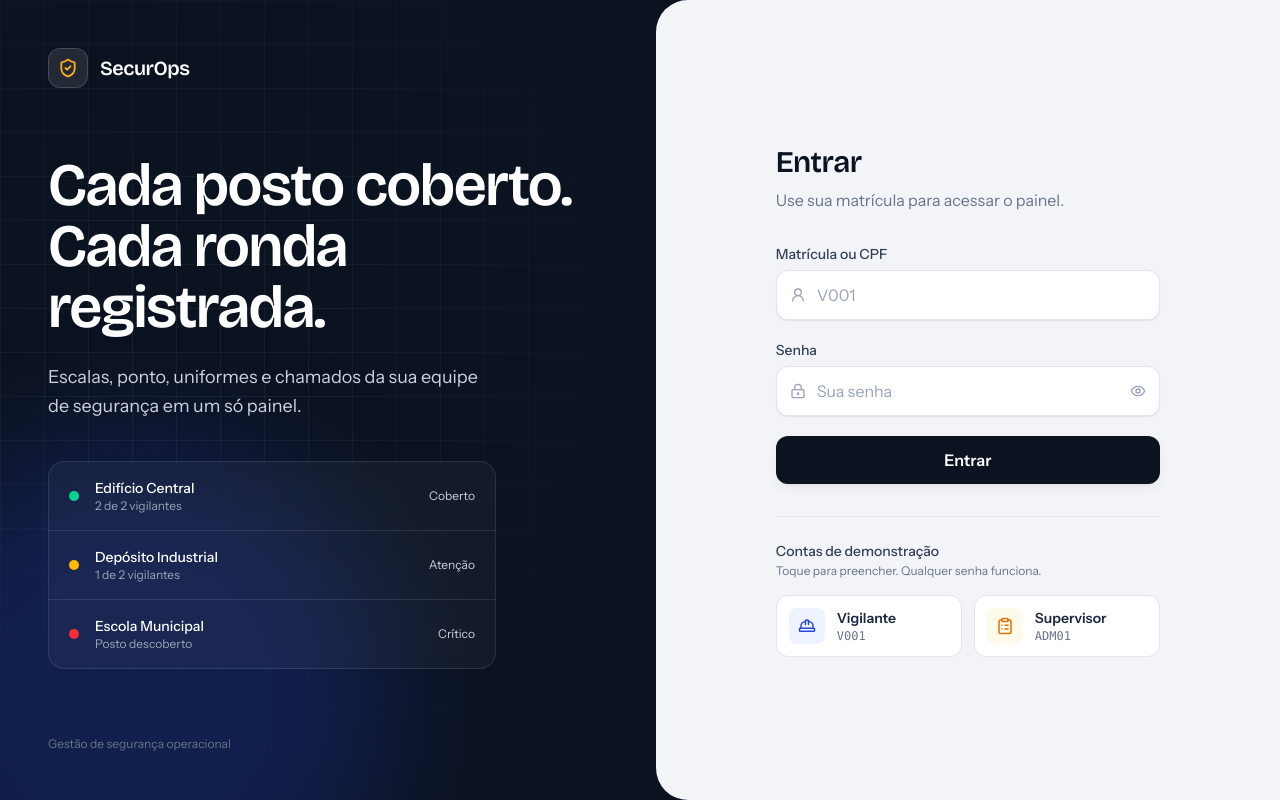
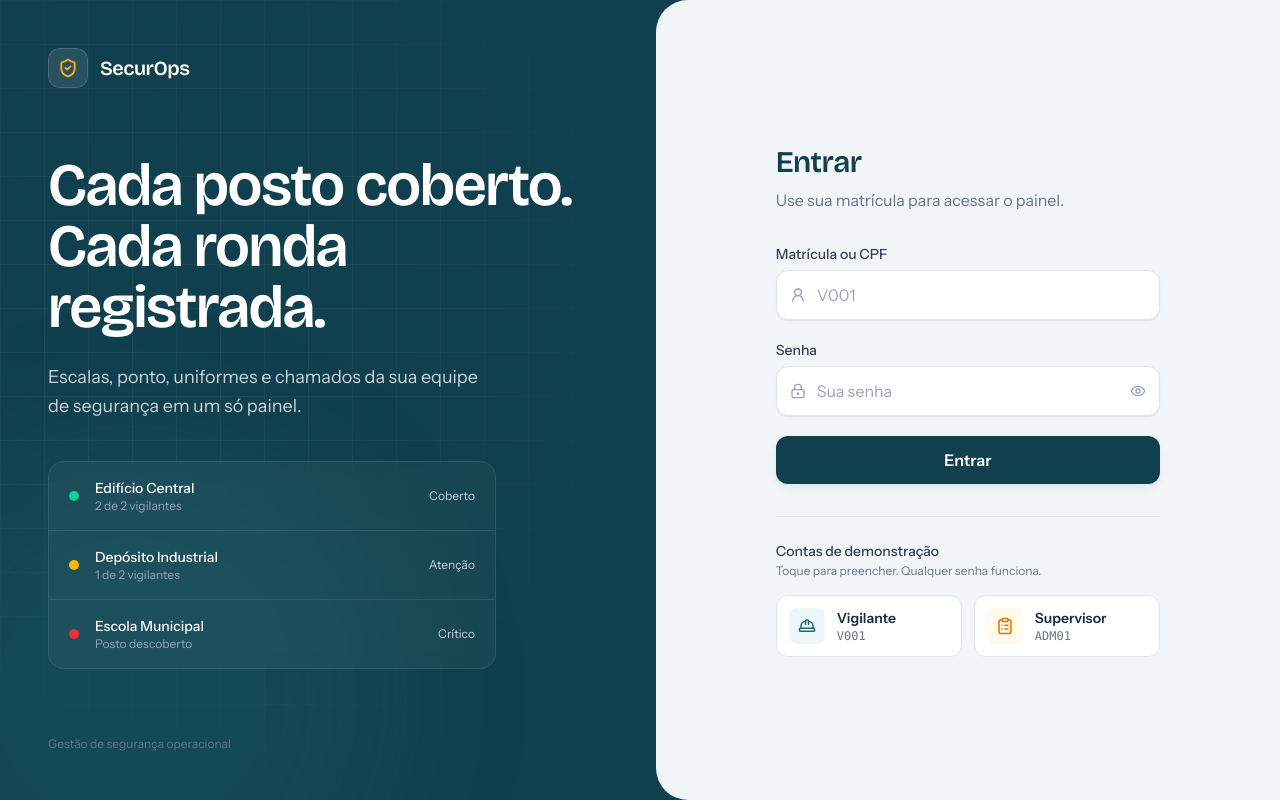
Before and after one commit to douglas13091982-bit/GESTAO-EQUIPES, a React (Vite) app: page / in a window 1280 px wide. Built offline with nearby package versions, Linux system fonts and the light colour scheme.

Commit message:
feat: identidade GestPosto e interface azul-petróleo (src/index.css)

```diff
--- a/src/index.css
+++ b/src/index.css
@@ -1,7 +1,7 @@
 @import "tailwindcss";
 
 /* ------------------------------------------------------------------
-   SecurOps design tokens
+   GestPosto design tokens
    Tailwind v4 lê o @theme abaixo e remapeia as escalas "gray" e "blue"
    usadas em todas as telas — a paleta nova vale para o app inteiro.
    ------------------------------------------------------------------ */
@@ -22,22 +22,22 @@
   --color-gray-900: #0f172a;
 
   /* Azul cobalto — ação primária */
-  --color-blue-50: #eef3ff;
-  --color-blue-100: #dde7ff;
-  --color-blue-200: #bfd0ff;
-  --color-blue-300: #92adff;
-  --color-blue-400: #5f86f8;
-  --color-blue-500: #3a63ee;
-  --color-blue-600: #2748d4;
-  --color-blue-700: #2039ab;
-  --color-blue-800: #1d3187;
-  --color-blue-900: #1b2a69;
+  --color-blue-50: #edf7f8;
+  --color-blue-100: #d9edf0;
+  --color-blue-200: #b9dce2;
+  --color-blue-300: #8bc3cd;
+  --color-blue-400: #58a4b2;
+  --color-blue-500: #328596;
+  --color-blue-600: #226778;
+  --color-blue-700: #185361;
+  --color-blue-800: #103f4d;
+  --color-blue-900: #0c303b;
 
   /* Tokens próprios */
-  --color-ink: #0b1220;
-  --color-ink-2: #121b2e;
-  --color-ink-3: #1b2740;
-  --color-canvas: #f2f4f8;
+  --color-ink: #103f4d;
+  --color-ink-2: #164b59;
+  --color-ink-3: #205b69;
+  --color-canvas: #f1f5f7;
   --color-signal: #ffb020;
 
   /* Sombras com tom do ink, sem cinza genérico */
```
